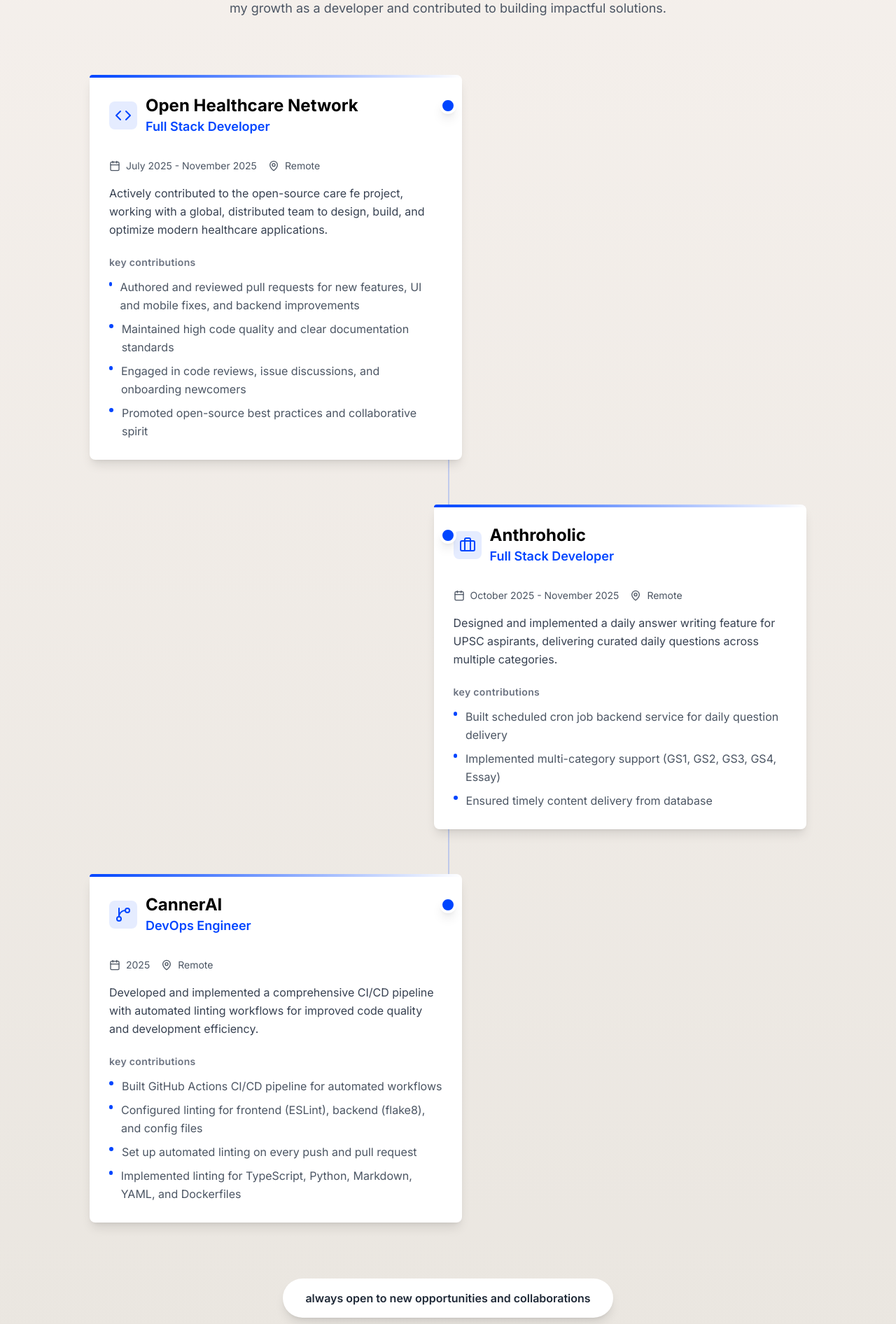
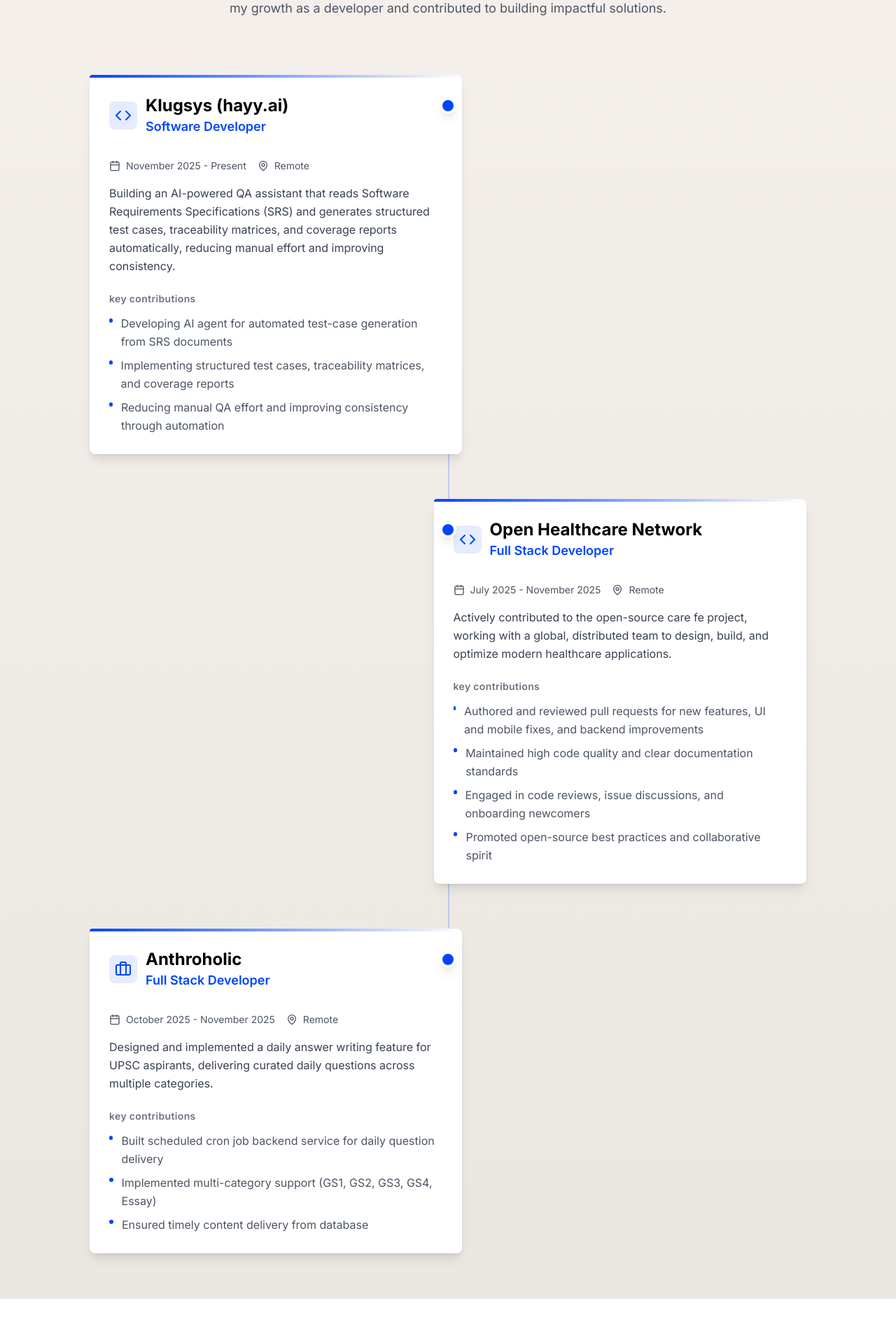
Before and after one commit to Denyme24/my-portfolio, a Next.js app: page /experience in a window 1280 px wide. Shown: the part 240-2132 px from the top of the page at 70% size. Built offline with nearby package versions, Linux system fonts and the light colour scheme.

Commit message:
update experience
Signed-off-by: Denyme24 <namanraj24@outlook.com>

```diff
--- a/app/achievements/page.tsx
+++ b/app/achievements/page.tsx
@@ -5,13 +5,7 @@
 import Image from 'next/image';
 import Link from 'next/link';
 import { motion } from 'framer-motion';
-import {
-  Trophy,
-  TrendingUp,
-  FileText,
-  ExternalLink,
-  Award,
-} from 'lucide-react';
+import { Trophy, TrendingUp, FileText, ExternalLink } from 'lucide-react';
 
 export default function AchievementsPage() {
   const achievements = [
@@ -244,26 +238,6 @@
               })}
             </motion.div>
           </div>
-
-          {/* Bottom Decorative Section */}
-          <motion.div
-            className="mt-20 text-center"
-            initial={{ opacity: 0 }}
-            animate={{ opacity: 1 }}
-            transition={{ delay: 1.5, duration: 0.8 }}
-          >
-            <div className="relative inline-block">
-              <motion.div
-                className="flex items-center gap-3 rounded-full bg-white px-8 py-4 shadow-lg"
-                whileHover={{ scale: 1.05 }}
-              >
-                <Award className="h-6 w-6 text-[#0045FF]" />
-                <span className="font-semibold text-gray-800">
-                  more achievements on the way...
-                </span>
-              </motion.div>
-            </div>
-          </motion.div>
         </div>
       </div>
       <Footer />
--- a/app/experience/page.tsx
+++ b/app/experience/page.tsx
@@ -3,12 +3,27 @@
 import Navbar from '@/components/header';
 import Footer from '@/components/footer';
 import { motion } from 'framer-motion';
-import { Briefcase, Calendar, MapPin, Code, GitBranch } from 'lucide-react';
+import { Briefcase, Calendar, MapPin, Code } from 'lucide-react';
 
 export default function ExperiencePage() {
   const experiences = [
     {
       id: 1,
+      company: 'Klugsys (hayy.ai)',
+      role: 'Software Developer',
+      period: 'November 2025 - Present',
+      location: 'Remote',
+      description:
+        'Building an AI-powered QA assistant that reads Software Requirements Specifications (SRS) and generates structured test cases, traceability matrices, and coverage reports automatically, reducing manual effort and improving consistency.',
+      achievements: [
+        'Developing AI agent for automated test-case generation from SRS documents',
+        'Implementing structured test cases, traceability matrices, and coverage reports',
+        'Reducing manual QA effort and improving consistency through automation',
+      ],
+      icon: Code,
+    },
+    {
+      id: 2,
       company: 'Open Healthcare Network',
       role: 'Full Stack Developer',
       period: 'July 2025 - November 2025',
@@ -24,7 +39,7 @@
       icon: Code,
     },
     {
-      id: 2,
+      id: 3,
       company: 'Anthroholic',
       role: 'Full Stack Developer',
       period: 'October 2025 - November 2025',
@@ -37,22 +52,6 @@
         'Ensured timely content delivery from database',
       ],
       icon: Briefcase,
-    },
-    {
-      id: 3,
-      company: 'CannerAI',
-      role: 'DevOps Engineer',
-      period: '2025',
-      location: 'Remote',
-      description:
-        'Developed and implemented a comprehensive CI/CD pipeline with automated linting workflows for improved code quality and development efficiency.',
-      achievements: [
-        'Built GitHub Actions CI/CD pipeline for automated workflows',
-        'Configured linting for frontend (ESLint), backend (flake8), and config files',
-        'Set up automated linting on every push and pull request',
-        'Implemented linting for TypeScript, Python, Markdown, YAML, and Dockerfiles',
-      ],
-      icon: GitBranch,
     },
   ];
 
@@ -211,20 +210,6 @@
               })}
             </motion.div>
           </div>
-
-          {/* Bottom Section */}
-          <motion.div
-            className="mt-20 text-center"
-            initial={{ opacity: 0 }}
-            animate={{ opacity: 1 }}
-            transition={{ delay: 1, duration: 0.8 }}
-          >
-            <div className="inline-block rounded-full bg-white px-8 py-4 shadow-lg">
-              <p className="font-semibold text-gray-800">
-                always open to new opportunities and collaborations
-              </p>
-            </div>
-          </motion.div>
         </div>
       </div>
       <Footer />
```
